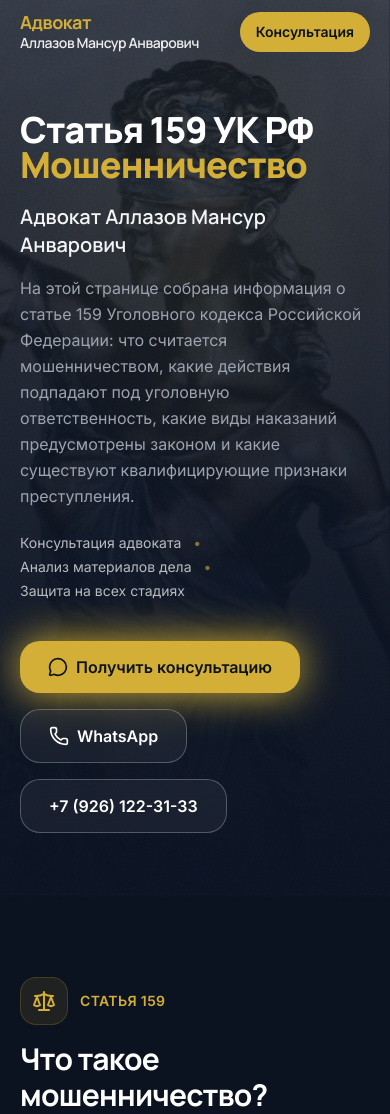
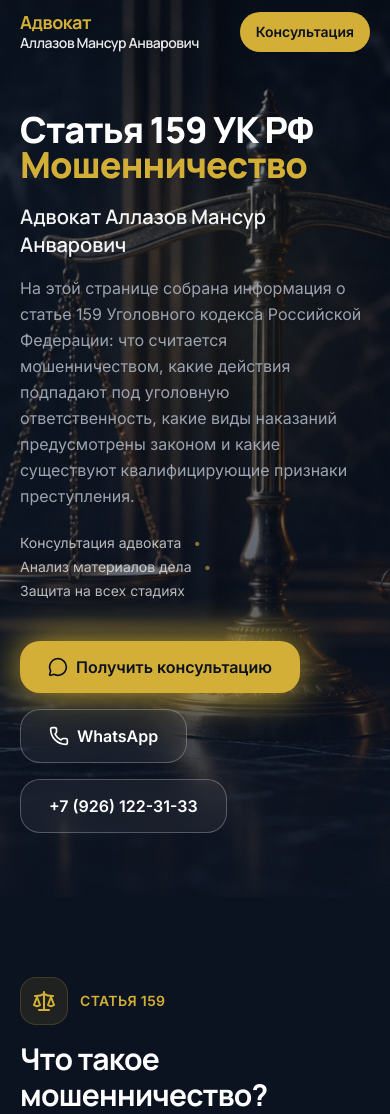
Before and after one commit to bilalallazov/advokat-allazov-159, a Django app: page / in a window 390 px wide. Shown: the top 1114 px of the page. Run offline with Django 5.2, Linux system fonts and the light colour scheme; data that the repository does not hold is empty; some libraries are stand-ins or nearby versions.

Commit message:
Replace hero with high-quality justice scales background.

```diff
--- a/static/css/main.css
+++ b/static/css/main.css
@@ -26,27 +26,28 @@ body {
   width: 100%;
   height: 100%;
   object-fit: cover;
-  object-position: center 20%;
-  transform: scale(1.04);
+  object-position: center center;
+  transform: scale(1.02);
   will-change: transform;
 }
 
 .hero-overlay {
   background:
-    linear-gradient(180deg, rgba(11, 18, 32, 0.45) 0%, rgba(11, 18, 32, 0.62) 45%, rgba(11, 18, 32, 0.94) 100%),
-    radial-gradient(ellipse 80% 60% at 70% 40%, rgba(212, 175, 55, 0.12), transparent 55%);
+    linear-gradient(105deg, rgba(11, 18, 32, 0.82) 0%, rgba(11, 18, 32, 0.55) 48%, rgba(11, 18, 32, 0.35) 100%),
+    linear-gradient(180deg, rgba(11, 18, 32, 0.25) 0%, rgba(11, 18, 32, 0.45) 55%, rgba(11, 18, 32, 0.92) 100%),
+    radial-gradient(ellipse 70% 55% at 75% 45%, rgba(212, 175, 55, 0.14), transparent 55%);
 }
 
 @media (max-width: 767px) {
   .hero-bg-img {
-    object-position: center 15%;
+    object-position: 70% center;
     transform: none;
   }
 
   .hero-overlay {
     background:
-      linear-gradient(180deg, rgba(11, 18, 32, 0.35) 0%, rgba(11, 18, 32, 0.55) 40%, rgba(11, 18, 32, 0.92) 100%),
-      radial-gradient(ellipse 90% 50% at 50% 30%, rgba(212, 175, 55, 0.1), transparent 55%);
+      linear-gradient(180deg, rgba(11, 18, 32, 0.55) 0%, rgba(11, 18, 32, 0.5) 40%, rgba(11, 18, 32, 0.9) 100%),
+      radial-gradient(ellipse 80% 50% at 60% 35%, rgba(212, 175, 55, 0.12), transparent 55%);
   }
 }
 
--- a/templates/landing/includes/hero.html
+++ b/templates/landing/includes/hero.html
@@ -2,11 +2,11 @@
 <section id="hero" class="relative min-h-[100svh] min-h-screen flex items-end md:items-center overflow-hidden">
   <div class="absolute inset-0 hero-bg" aria-hidden="true">
     <img
-      src="{% static 'img/hero-justice.png' %}"
+      src="{% static 'img/hero-bg.png' %}"
       alt=""
       class="hero-bg-img"
-      width="1080"
-      height="1920"
+      width="1920"
+      height="1080"
       decoding="async"
       fetchpriority="high"
     />
```
Also changed, not shown: static/img/hero-bg.png (added), static/img/hero-justice.png (deleted).
